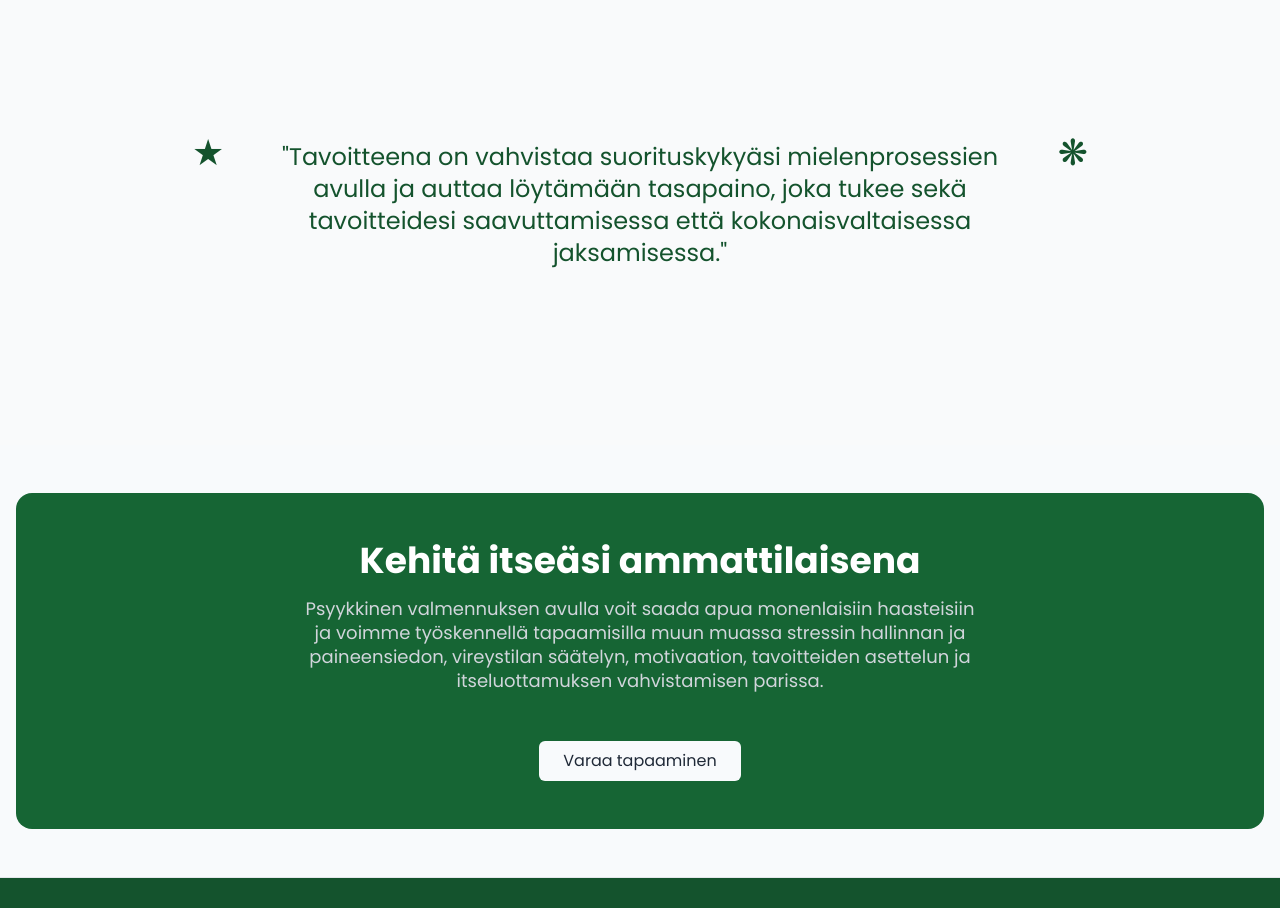
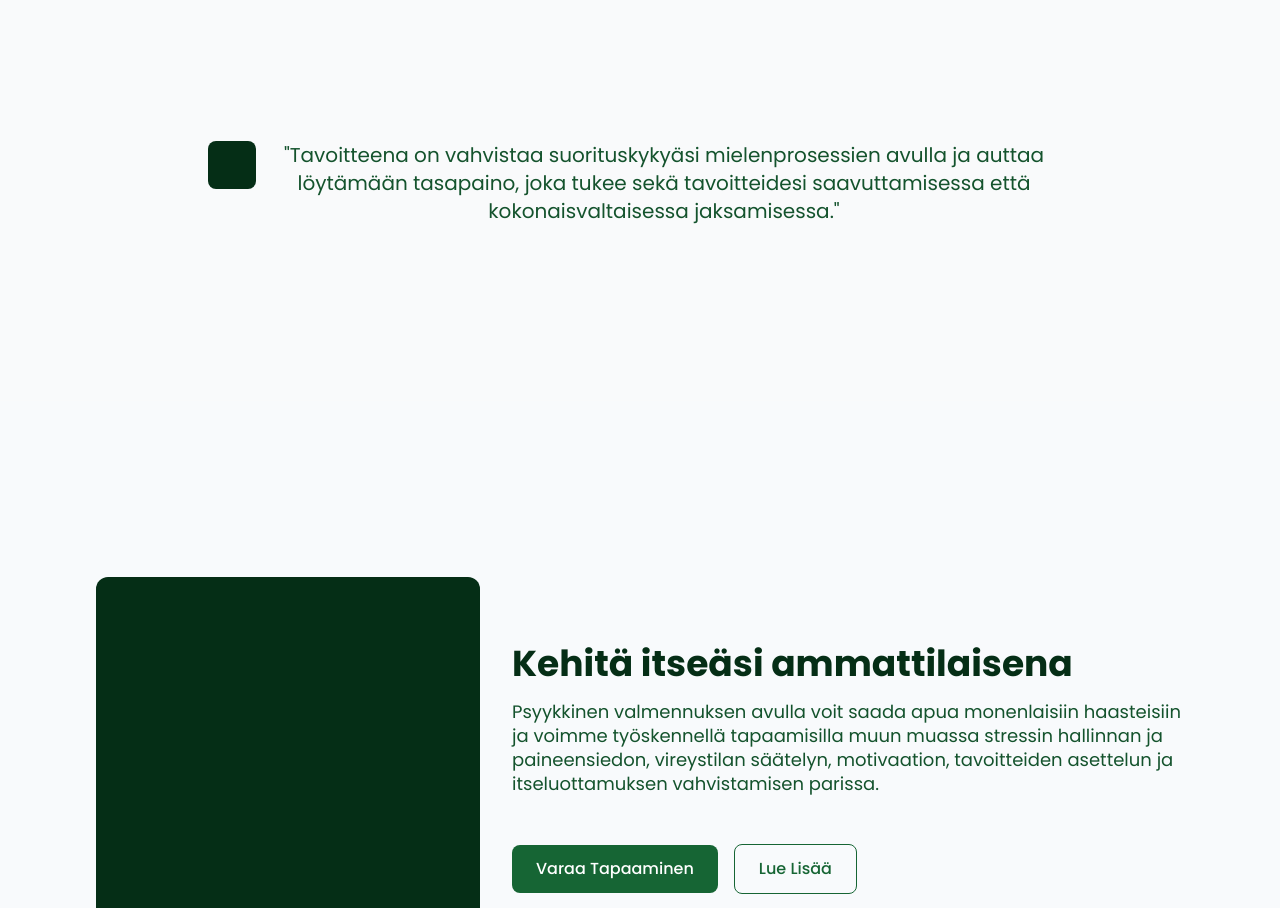
Before and after one commit to Itsdarkhere/Aurora, a Next.js app: page / in a window 1280 px wide. Shown: the part 900-1808 px from the top of the page. Built offline with nearby package versions, Linux system fonts and the light colour scheme.

Commit message:
Styling...

```diff
--- a/components/CTA.jsx
+++ b/components/CTA.jsx
@@ -2,20 +2,35 @@ import Link from "next/link";
 
 export default function CTA() {
   return (
-    <div className=' w-full bg-slate-50 md:py-12 md:px-4 flex justify-center items-center'>
-      <div className=' bg-green-800 text-center md:rounded-2xl py-12 px-12 max-w-7xl w-full h-full flex flex-col justify-center items-center'>
-        <h3 className=' text-4xl font-bold text-white mb-4'>
+    <div className=' w-full bg-slate-50 md:py-44 md:px-4 flex justify-center items-center'>
+      <div className='flex flex-row justify-center gap-8 max-w-7xl w-full'>
+      <div className=' w-96 h-96 rounded-xl bg-green-950'></div>
+        <div className=' flex flex-col justify-center items-start'>
+          <h3 className=' text-4xl font-bold text-green-950 mb-4'>
             Kehitä itseäsi ammattilaisena
           </h3>
-        <p className=' leading-6 text-lg max-w-2xl text-gray-300  mb-12'>
+          <p className=' leading-6 text-lg max-w-2xl text-green-900  mb-12'>
             Psyykkinen valmennuksen avulla voit saada apua monenlaisiin
             haasteisiin ja voimme työskennellä tapaamisilla muun muassa stressin
             hallinnan ja paineensiedon, vireystilan säätelyn, motivaation,
             tavoitteiden asettelun ja itseluottamuksen vahvistamisen parissa.{" "}
           </p>
-        <Link href='/varaus' className=' bg-slate-50 rounded-md text-gray-800 px-6 py-2'>
-          Varaa tapaaminen
+          <div className='flex flex-col justify-center md:justify-start items-center md:flex-row gap-4'>
+            <Link
+              href='/varaus'
+              className='bg-green-800 min-w-64 md:min-w-0 text-center text-white px-6 py-3 rounded-lg font-medium hover:bg-gray-100 transition-colors'
+            >
+              Varaa Tapaaminen
             </Link>
+            <Link
+              href='/lue-lisaa'
+              className='border min-w-64 md:min-w-0 text-center border-green-800 text-green-800 px-6 py-3 rounded-lg font-medium hover:bg-white/10 transition-colors'
+            >
+              Lue Lisää
+            </Link>
+          </div>
+        </div>
+
       </div>
     </div>
   );
--- a/components/Quote.jsx
+++ b/components/Quote.jsx
@@ -1,20 +1,15 @@
-import React from 'react';
+import React from "react";
 
 const Quote = () => {
   return (
-    <section className="bg-gray-50 px-4 py-44">
-      <div className="max-w-4xl text-green-900 mx-auto px-4 relative">
-        <div className="absolute -top-2 left-0 text-sage-200/50 text-4xl" aria-hidden="true">
-          ★
-        </div>
-
-        <div className="absolute -top-2 right-0 text-sage-200/50 text-4xl" aria-hidden="true">
-          ❋
-        </div>
-
-        <blockquote className="text-center">
-          <p className="text-lg md:text-xl lg:text-2xl text-sage-700 leading-relaxed max-w-3xl mx-auto">
-          &quot;Tavoitteena on vahvistaa suorituskykyäsi mielenprosessien avulla ja auttaa löytämään tasapaino, joka tukee sekä tavoitteidesi saavuttamisessa että kokonaisvaltaisessa jaksamisessa.&quot;
+    <section className='bg-gray-50 px-4 py-44'>
+      <div className='max-w-4xl text-green-900 mx-auto px-4 flex flex-row gap-6 relative'>
+        <div className=' w-12 h-12 rounded-lg bg-green-950 mb-8'></div>
+        <blockquote className='text-center'>
+          <p className='text-lg lg:text-xl text-sage-700 leading-relaxed max-w-3xl mx-auto'>
+            &quot;Tavoitteena on vahvistaa suorituskykyäsi mielenprosessien
+            avulla ja auttaa löytämään tasapaino, joka tukee sekä tavoitteidesi
+            saavuttamisessa että kokonaisvaltaisessa jaksamisessa.&quot;
           </p>
         </blockquote>
       </div>
```
Lines whose indentation alone changed are shown as unchanged.
